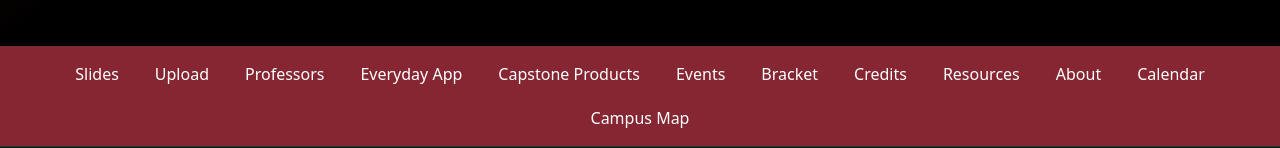
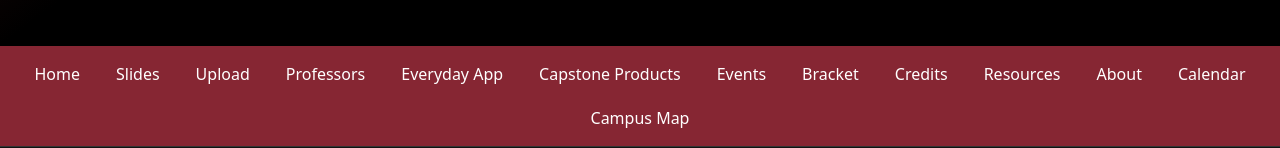
Before and after one commit to ECaMS-Billboard/ecams-billboard, a React (Create React App) app: page /calendar in a window 1280 px wide. Shown: the part 904-1052 px from the top of the page. Built offline with nearby package versions, Linux system fonts and the light colour scheme; no server answers.

Commit message:
added a home feature to the nav bar

```diff
--- a/src/components/NavigationButtons.js
+++ b/src/components/NavigationButtons.js
@@ -4,6 +4,10 @@ import { Link } from 'react-router-dom';
 export default function NavigationButtons() {
   return (
     <nav className="bg-[#862633] flex flex-wrap justify-center gap-3 py-3 px-4">
+      <Link to="/" className="text-white px-3 py-1 rounded hover:bg-gray-800">
+        Home
+      </Link>
+
       <Link to="/slides" className="text-white px-3 py-1 rounded hover:bg-[#641b26] transition-colors">
         Slides
       </Link>
```
